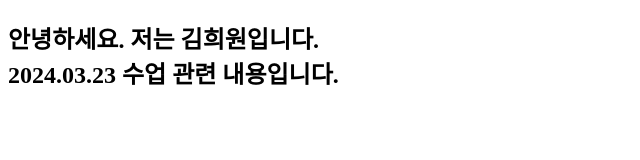
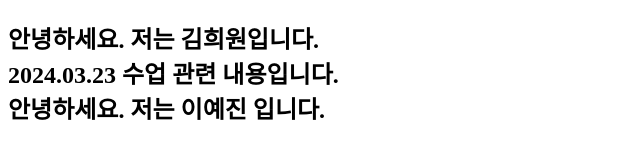
Before and after one commit to KIT-frontend2-git/240323, a plain HTML site: page index.html in a window 1280 px wide. Shown: the whole page, without its empty margins (0-640 px from the left). Drawn offline with Linux system fonts and the light colour scheme.

Commit message:
[feat]jin.html 파일 추가, index 내용수정입니다

```diff
--- a/index.html
+++ b/index.html
@@ -1,14 +1,15 @@
 <!DOCTYPE html>
 <html lang="en">
-<head>
-    <meta charset="UTF-8">
-    <meta name="viewport" content="width=device-width, initial-scale=1.0">
+  <head>
+    <meta charset="UTF-8" />
+    <meta name="viewport" content="width=device-width, initial-scale=1.0" />
     <title>Document</title>
-</head>
-<body>
+  </head>
+  <body>
     <h2>
-        안녕하세요. 저는 김희원입니다.<br>
-        2024.03.23 수업 관련 내용입니다.
+      안녕하세요. 저는 김희원입니다.<br />
+      2024.03.23 수업 관련 내용입니다.<br />
+      안녕하세요. 저는 이예진 입니다.
     </h2>
-</body>
+  </body>
 </html>
```
Also changed, not shown: jin.html (added, +11 -0 lines).
